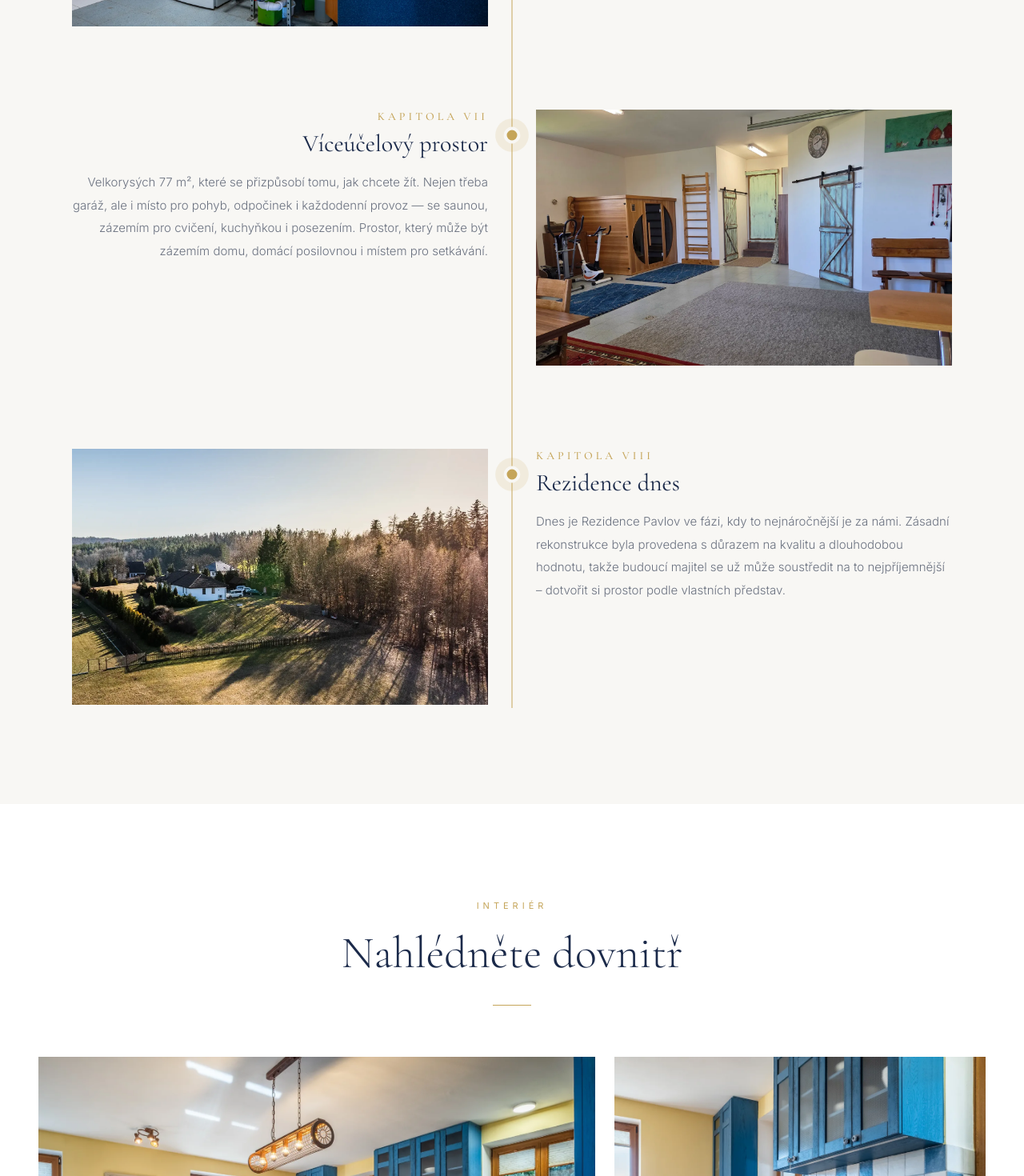
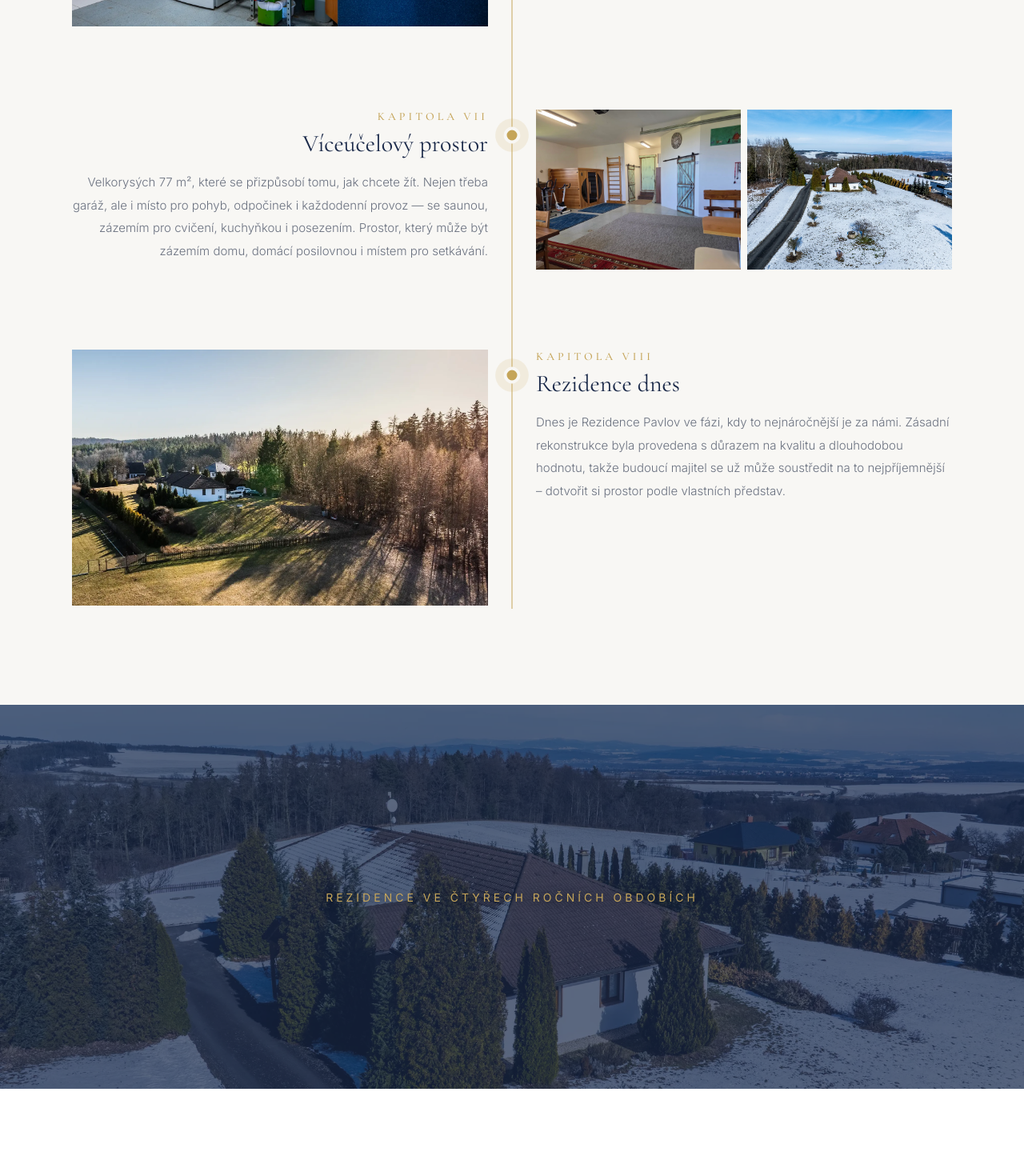
Before and after one commit to tknurture/Petr-Dadej---Rezidence-Pavlov, a Next.js app: page / in a window 1280 px wide. Shown: the part 4400-5870 px from the top of the page at 80% size. Built offline with nearby package versions, Linux system fonts and the light colour scheme.

Commit message:
Add image-break strip with 4 seasons and garage exterior photo in ch7

```diff
--- a/app/page.tsx
+++ b/app/page.tsx
@@ -801,7 +801,10 @@ export default function Home() {
               <p className="tl-desc">{tr.ch7desc}</p>
             </div>
             <div className="tl-image reveal-left">
-              <img src="/images/viceucelovy-prostor.webp" alt="Multi-purpose space" loading="lazy" />
+              <div className="tl-image-grid">
+                <img src="/images/viceucelovy-prostor.webp" alt="Multi-purpose space" loading="lazy" />
+                <img src="/images/DJI_20260219124457_0037_D-HDR.webp" alt="Exterior garage view" loading="lazy" />
+              </div>
             </div>
             <div className="tl-dot"></div>
           </div>
@@ -821,7 +824,17 @@ export default function Home() {
         </div>
       </section>
 
-{/* INTERIOR GALLERY */}
+{/* IMAGE BREAK */}
+      <div className="image-break">
+        <img src="/images/DJI_20260219124532_0040_D-HDR.webp" alt="Rezidence Pavlov ve čtyřech ročních obdobích" loading="lazy" />
+        <div className="image-break-overlay">
+          <div className="image-break-text">
+            <p>{tr.imageBreakSub}</p>
+          </div>
+        </div>
+      </div>
+
+      {/* INTERIOR GALLERY */}
       <section id="interior" className="rooms" onClick={e => { const el = e.target as HTMLElement; if (el.tagName === 'IMG') openLightbox((el as HTMLImageElement).src); }}>
         <div className="rooms-header reveal">
           <p className="section-label">{tr.interiorLabel}</p>
```
